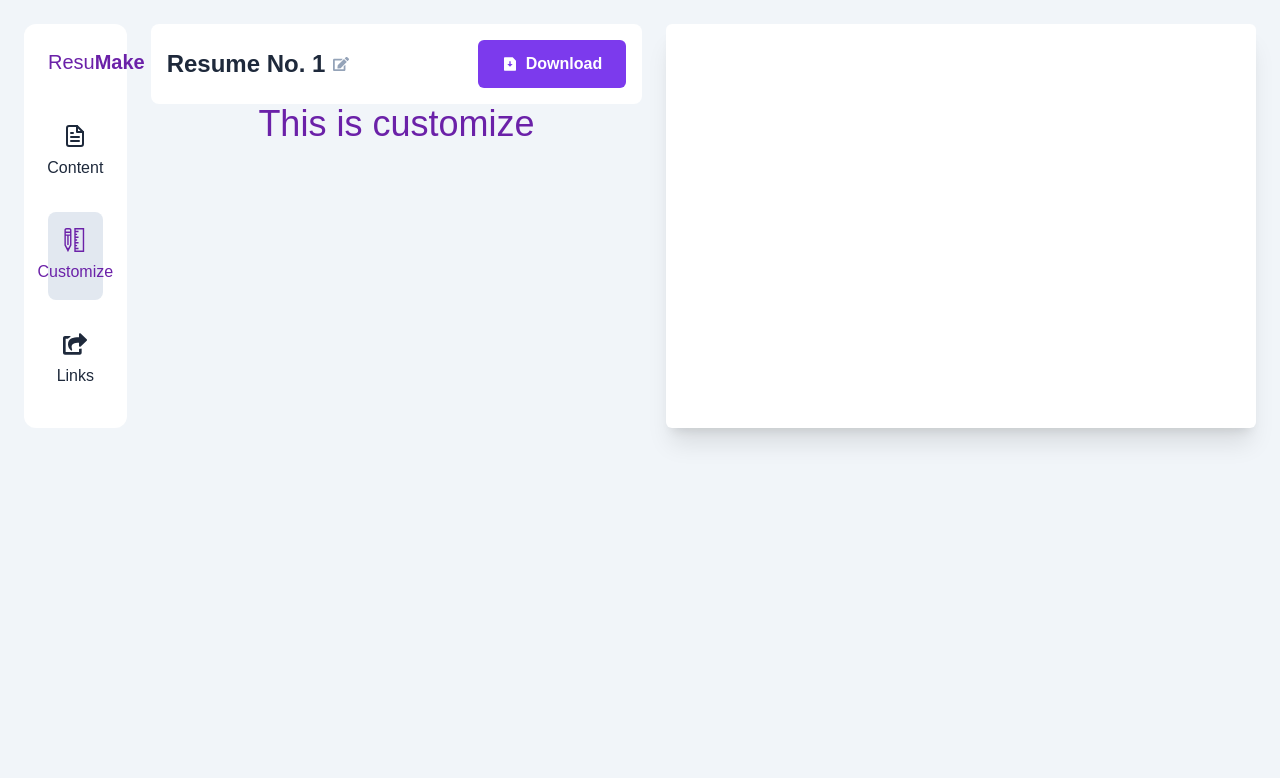
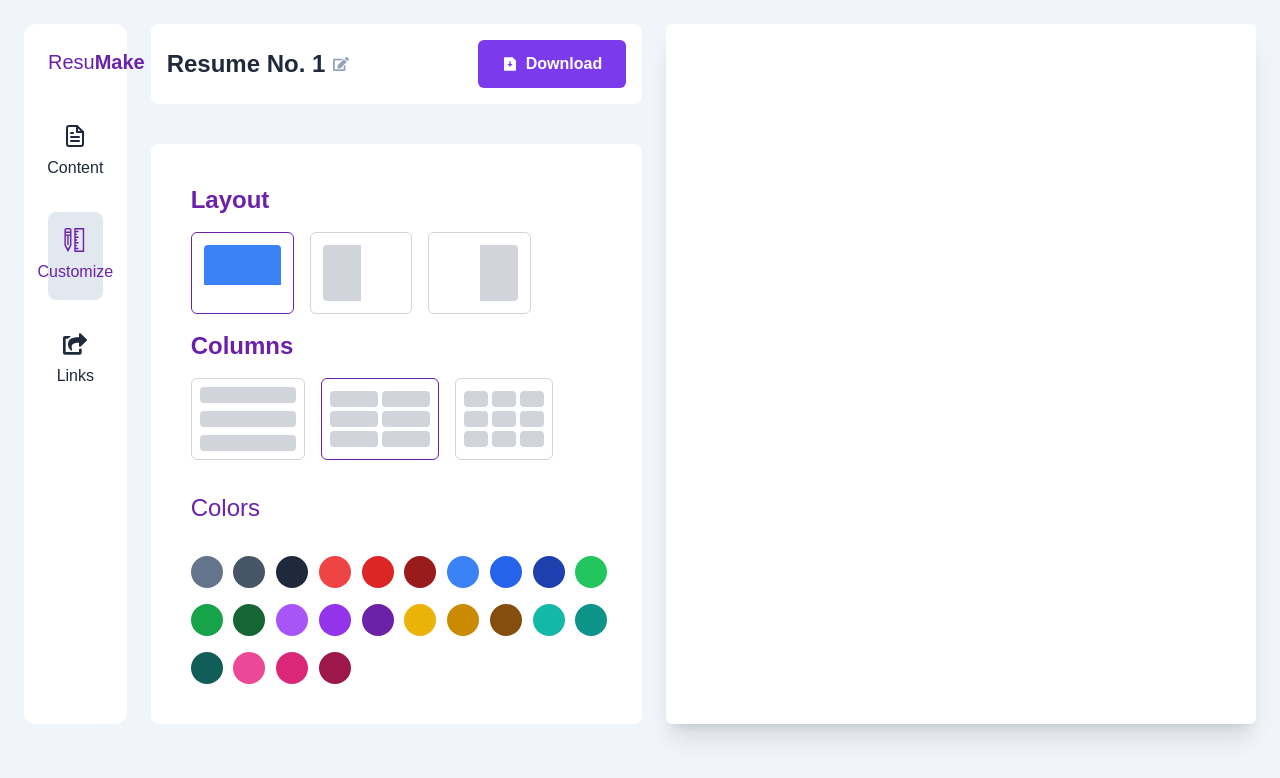
Before and after one commit to gaznafis007/resumake, a Next.js app: page /resumes/create in a window 1280 px wide. Both pictures are taken after a click on the element "Customize". Shown: the top 778 px of the page. Built offline with nearby package versions, Linux system fonts and the light colour scheme.

Commit message:
customize page init

```diff
--- a/src/components/Customize/Customize.jsx
+++ b/src/components/Customize/Customize.jsx
@@ -1,9 +1,10 @@
 import React from 'react';
+import CustomizeLayoutSelector from '../CustomizeLayoutSelector/CustomizeLayoutSelector';
 
 const Customize = () => {
     return (
-        <div className='text-purple-800 text-4xl text-center'>
-            This is customize
+        <div className="w-full bg-white p-4 rounded-lg mt-6 md:mt-10">
+            <CustomizeLayoutSelector/>
         </div>
     );
 };
--- /dev/null
+++ b/src/components/CustomizeLayoutSelector/CustomizeLayoutSelector.jsx
@@ -0,0 +1,120 @@
+import React, { useState } from "react";
+
+const CustomizeLayoutSelector = () => {
+  const [selectedLayout, setSelectedLayout] = useState("Top");
+  const [selectedColumns, setSelectedColumns] = useState("Double");
+  const [selectColors, setSelectColors] = useState("bg-slate-700")
+
+  const layoutOptions = [
+    { name: "Top", icon: "w-full h-1/2 pt-8 mb-4 bg-blue-500 rounded-t" },
+    { name: "Left", icon: "w-1/2 h-full bg-gray-300 rounded-l" },
+    { name: "Right", icon: "w-1/2 h-full bg-gray-300 absolute left-1/2 rounded-r" },
+  ];
+
+  const columnOptions = [
+    { name: "Single", icon: "h-4 px-12 w-full bg-gray-300 rounded" },
+    { name: "Double", icon: "h-4 px-6 w-full bg-gray-300 rounded" },
+    { name: "Triple", icon: "h-4 px-3 w-full bg-gray-300 rounded" },
+  ];
+  const colors = [
+    "bg-slate-500", "bg-slate-600", "bg-slate-800",
+    "bg-red-500", "bg-red-600", "bg-red-800",
+    "bg-blue-500", "bg-blue-600", "bg-blue-800",
+    "bg-green-500", "bg-green-600", "bg-green-800",
+    "bg-purple-500", "bg-purple-600", "bg-purple-800",
+    "bg-yellow-500", "bg-yellow-600", "bg-yellow-800",
+    "bg-teal-500", "bg-teal-600", "bg-teal-800",
+    "bg-pink-500", "bg-pink-600", "bg-pink-800",
+
+  ];
+  return (
+    <div className="space-y-4 p-6">
+      {/* Layout Selector */}
+      <div>
+        <h3 className="text-2xl font-semibold text-purple-800 mb-4">Layout</h3>
+        <div className="flex space-x-4">
+          {layoutOptions.map((option) => (
+            <button
+              key={option.name}
+              className={`p-3 w-1/4 border rounded-md ${
+                selectedLayout === option.name
+                  ? "border-purple-800"
+                  : "border-gray-300"
+              }`}
+              onClick={() => setSelectedLayout(option.name)}
+            >
+              <div className={`flex items-center p-2 justify-center ${option.icon} text-purple-800 relative`}>
+
+              </div>
+            </button>
+          ))}
+        </div>
+      </div>
+
+      {/* Column Selector */}
+      <div>
+        <h3 className="text-2xl font-semibold text-purple-800 mb-4">Columns</h3>
+        <div className="flex space-x-4">
+          {columnOptions.map((option, index) => (
+            <button
+              key={option.name}
+              className={`p-2 border rounded-md ${
+                selectedColumns === option.name
+                  ? "border-purple-800"
+                  : "border-gray-300"
+              }`}
+              onClick={() => setSelectedColumns(option.name)}
+            >
+              <div className="flex flex-col items-center space-y-2">
+                {index === 0 && (
+                  <>
+                    <div className={option.icon}></div>
+                  <div className={option.icon}></div>
+                  <div className={option.icon}></div>
+                  </>
+                )}
+                {index === 1 &&(
+                      <div className="grid grid-cols-2 gap-1">
+                      <div className={option.icon}></div>
+                    <div className={option.icon}></div>
+                    <div className={option.icon}></div>
+                    <div className={option.icon}></div>
+                    <div className={option.icon}></div>
+                    <div className={option.icon}></div>
+                    </div>
+                    )}
+                {index === 2 &&(
+                      <div className="grid grid-cols-3 gap-1">
+                      <div className={option.icon}></div>
+                    <div className={option.icon}></div>
+                    <div className={option.icon}></div>
+                      <div className={option.icon}></div>
+                    <div className={option.icon}></div>
+                    <div className={option.icon}></div>
+                      <div className={option.icon}></div>
+                    <div className={option.icon}></div>
+                    <div className={option.icon}></div>
+                    </div>
+                    )}
+              </div>
+            </button>
+          ))}
+        </div>
+        <div className="mt-8">
+            <h2 className="text-purple-800 text-2xl">Colors</h2>
+            <div className="grid grid-cols-4 md:grid-cols-10 gap-4 mt-8">
+            {
+                colors?.map((color,idx) =>(
+                    <div>
+                        <div onClick={() =>setSelectColors(color)} className={`${color} ${selectColors === color && 'border-2 border-purple-800'} p-4 w-2 h-2 rounded-full cursor-pointer`}></div>
+                    </div>
+                ))
+            }
+        </div>
+        </div>
+      </div>
+    </div>
+  );
+};
+
+export default CustomizeLayoutSelector;
--- a/src/components/ResumePersonalInfo/ResumePersonalInfo.jsx
+++ b/src/components/ResumePersonalInfo/ResumePersonalInfo.jsx
@@ -8,6 +8,7 @@ import ResumePersonalInfoForm from "../ResumePersonalInfoForm/ResumePersonalInfo
 
 const ResumePersonalInfo = () => {
   const {editSection, setEditSection} = useContext(ResumeInfoContext);
+
   const handleRemoveEditSection = () =>{
     setEditSection('')
   }
--- a/src/components/ResumePersonalInfoPlaceholder/ResumePersonalInfoPlaceholder.jsx
+++ b/src/components/ResumePersonalInfoPlaceholder/ResumePersonalInfoPlaceholder.jsx
@@ -1,26 +1,26 @@
 
 import { MdOutlineMail, MdOutlinePhone } from "react-icons/md";
 import { CiLocationOn } from "react-icons/ci";
-import { useContext } from "react";
-import { ResumeInfoContext } from "@/contexts/ResumeInfoProvider";
+import { useSelector } from "react-redux";
 
 
 
 const ResumePersonalInfoPlaceholder = () => {
-  const {fullName} = useContext(ResumeInfoContext)
+  const profile = useSelector((state) => state.profile)
+
     return (
         <>
         <h1 className="text-2xl font-semibold text-slate-400 capitalize">
-          {fullName ? fullName : "Your Full Name"}
+          {profile?.fullName ? profile?.fullName : "Your Full Name"}
         </h1>
         <div className="flex flex-col space-y-2 mt-4 md:mt-6">
           <div className="flex flex-row items-center space-x-2 text-slate-400 font-thin">
             <MdOutlineMail className="text-xl" />
-            <p>Email</p>
+            <p>{profile?.email ? profile?.email : "Email"}</p>
           </div>
           <div className="flex flex-row items-center space-x-2 text-slate-400 font-thin">
             <MdOutlinePhone className="text-xl" />
-            <p>Mobile Number</p>
+            <p>{profile?.phone ? profile?.phone : 'Mobile Number'}</p>
           </div>
           <div className="flex flex-row items-center space-x-2 text-slate-400 font-thin">
             <CiLocationOn className="text-xl" />
```
